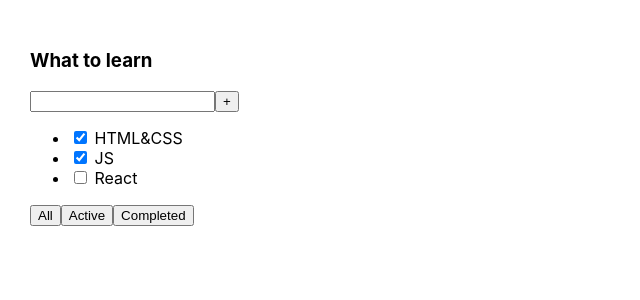
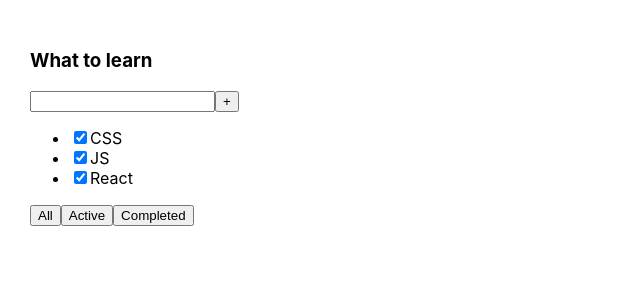
Before and after one commit to AlexOneWRLD/ToDoList, a React (Create React App) app: page / in a window 1280 px wide. Shown: the top 300 px of the page, without its empty margins (0-640 px from the left). Built offline with nearby package versions, Linux system fonts and the light colour scheme.

Commit message:
add todolist and components button and input

```diff
--- a/src/App.tsx
+++ b/src/App.tsx
@@ -1,26 +1,31 @@
 import React from 'react';
 import './App.css';
+import { TodoList } from './components /todolist/TodoList'
+
+export type TasksType = {
+  id: number
+  title: string
+  isDone:boolean
+}
 
 function App() {
+
+  let tasks1: Array<TasksType> = [
+    {id:1,title:'CSS',isDone: true},
+    {id:2,title:'JS',isDone: true},
+    {id:3,title:'React',isDone: true},
+  ]
+
+   let tasks2: Array<TasksType>= [
+    {id:1,title:'CSS',isDone: true},
+    {id:2,title:'JS',isDone: false},
+    {id:3,title:'React',isDone: false},
+  ]
+
+
     return (
         <div className="App">
-            <div>
-                <h3>What to learn</h3>
-                <div>
-                    <input/>
-                    <button>+</button>
-                </div>
-                <ul>
-                    <li><input type="checkbox" checked={true}/> <span>HTML&CSS</span></li>
-                    <li><input type="checkbox" checked={true}/> <span>JS</span></li>
-                    <li><input type="checkbox" checked={false}/> <span>React</span></li>
-                </ul>
-                <div>
-                    <button>All</button>
-                    <button>Active</button>
-                    <button>Completed</button>
-                </div>
-            </div>
+           <TodoList title={'What to learn'} tasks={tasks1}/>
         </div>
     );
 }
--- /dev/null
+++ b/src/components /button/Button.tsx
@@ -0,0 +1,17 @@
+import React from 'react'
+
+type Props = {
+	title: string
+	onClick: ()=>void
+}
+
+export const Button = ({title,onClick}:Props) => {
+
+	const OnClickHandler = ()=>{
+		onClick()
+	}
+
+	return (
+		<button onClick={OnClickHandler}>{title}</button>
+	)
+}
--- /dev/null
+++ b/src/components /todolist/TodoList.tsx
@@ -0,0 +1,32 @@
+import React from 'react'
+import { TasksType } from '../../App'
+import { Button } from '../button/Button'
+
+type Props = {
+	title:string
+	tasks: Array<TasksType>
+}
+
+export const TodoList = ({title,tasks}:Props) => {
+	return (
+		<div>
+			<h3>{title}</h3>
+			<div>
+				<input/>
+				<Button title={'+'} onClick={()=>{}}/>
+			</div>
+			<ul>
+				{tasks.map((el)=>{
+					return(
+						<li key={el.id}><input type={'checkbox'} checked={el.isDone}/><span>{el.title}</span></li>
+					)
+				})}
+			</ul>
+			<div>
+				<Button title={'All'} onClick={()=>{}}/>
+				<Button title={'Active'} onClick={()=>{}}/>
+				<Button title={'Completed'} onClick={()=>{}}/>
+			</div>
+		</div>
+	)
+}
```
Also changed, not shown: src/components /input/Input.tsx (added).
